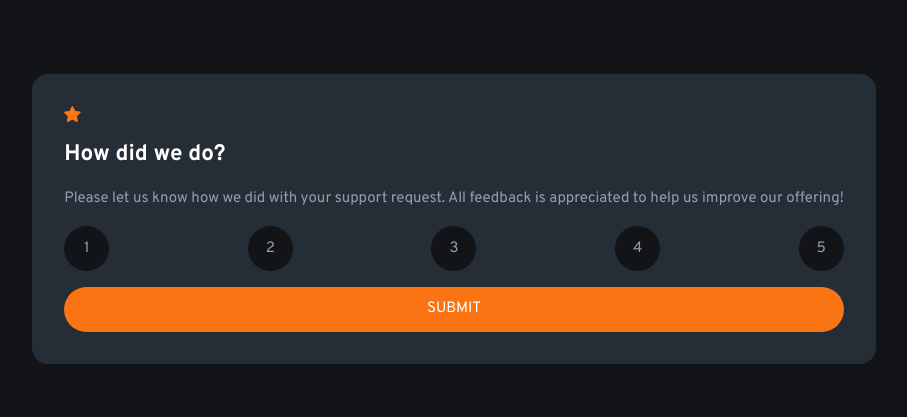
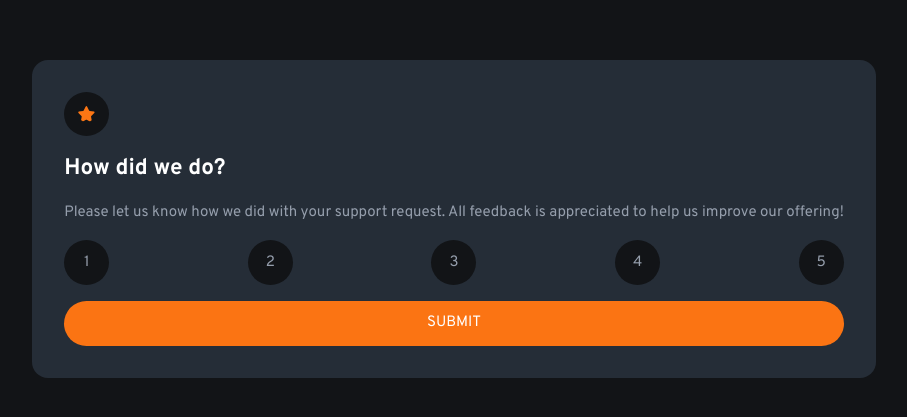
Before and after one commit to almanzarsaul/frontend-mentor-interactive-rating, a plain HTML site: page index.html in a window 1280 px wide. Shown: the part 181-598 px from the top of the page, without its empty margins (186-1093 px from the left). Drawn offline with Linux system fonts and the light colour scheme.

Commit message:
Add circle to background of star

```diff
--- a/index.html
+++ b/index.html
@@ -28,7 +28,11 @@
   <body>
     <main>
       <article class="card">
-        <img src="./images/icon-star.svg" alt="Image of a star." />
+        <img
+          class="card__icon"
+          src="./images/icon-star.svg"
+          alt="Image of a star."
+        />
         <h1 class="card__title">How did we do?</h1>
         <p class="card__description">
           Please let us know how we did with your support request. All feedback
--- a/style.css
+++ b/style.css
@@ -30,11 +30,18 @@ body {
     gap: 1rem;
 }
 
+
+
 .card__option-group {
     display: inline-flex;
     justify-content: space-between;
 }
 
+.card__icon {
+    padding: 0.875rem;
+    border-radius: 50%;
+    background-color: var(--clr-neutral-900)
+}
 .card__option {
     display: block;
     width: 3em;
```
